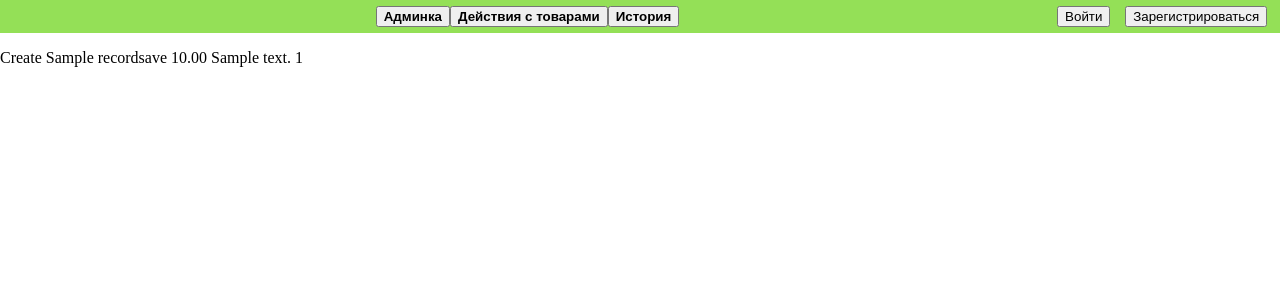
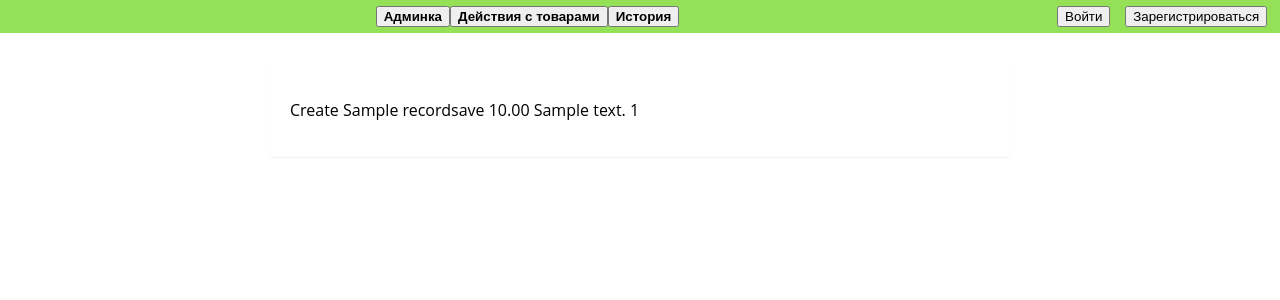
Before and after one commit to Darkness7193/ShopSiteRepository, a Django app: page /CrudApp/history/ in a window 1280 px wide. Shown: the top 300 px of the page. Run offline with Django 4.2, Linux system fonts and the light colour scheme; tables that the repository leaves empty hold one stand-in row (values such as "Sample post").

Commit message:
Version 0.41.3

```diff
--- a/CrudApp/templates/CrudApp/history.html
+++ b/CrudApp/templates/CrudApp/history.html
@@ -13,9 +13,11 @@
 
 <body>
 {% include 'ShopSite/header.html' %}
-{% for record_save in record_saves %}
-    <p>{{ record_save }}</p>
-{% endfor %}
+<div class="container-lg table-wrapper">
+    {% for record_save in record_saves %}
+        <p>{{ record_save }}</p>
+    {% endfor %}
+</div>
 
 </body>
 </html>
```
